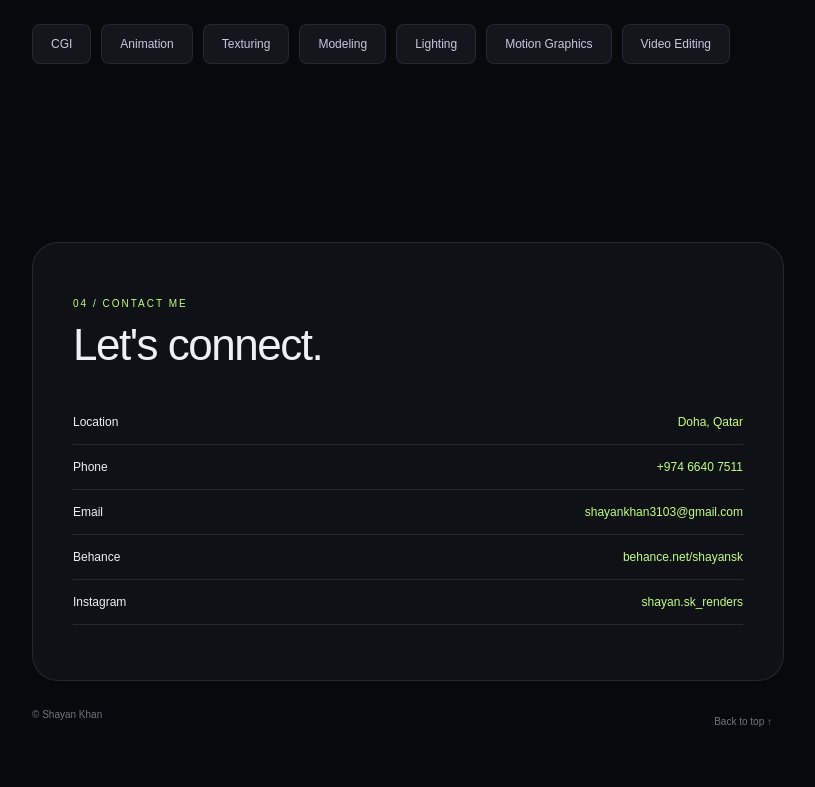
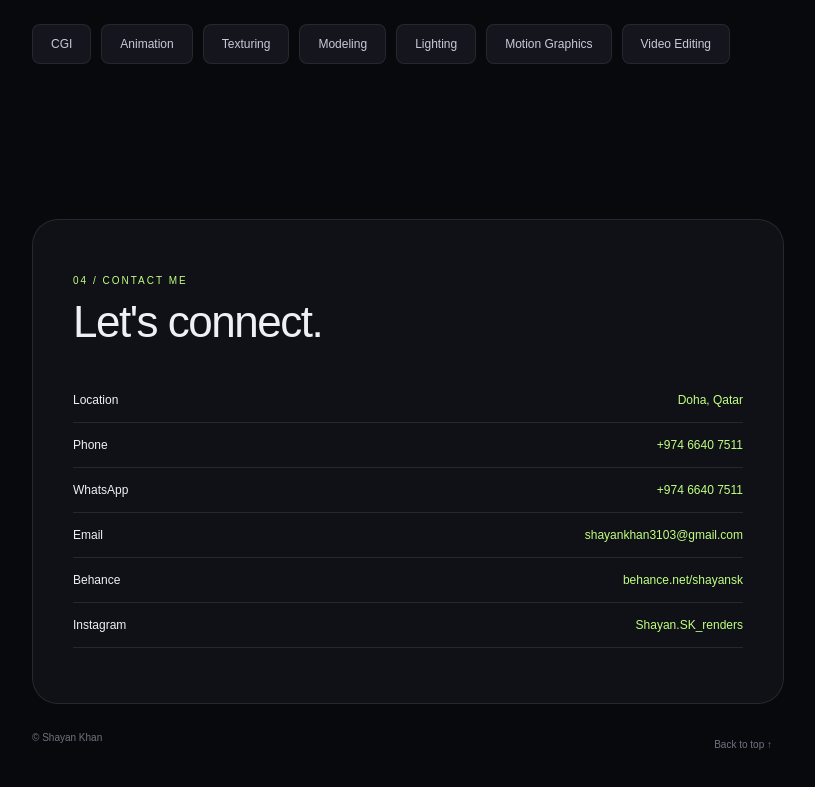
Before and after one commit to Mr-Rude/Shayan-portfolio-2, a React (Vite) app: page /#/home in a window 1280 px wide. Shown: the part 6854-7641 px from the top of the page, without its empty margins (232-1047 px from the left). Built offline with nearby package versions, Linux system fonts and the light colour scheme.

Commit message:
contact me links added

```diff
--- a/src/data/site.js
+++ b/src/data/site.js
@@ -16,7 +16,8 @@ export const experience = [
 export const contacts = [
   { label: 'Location', text: 'Doha, Qatar', href: null },
   { label: 'Phone', text: '+974 6640 7511', href: 'tel:+97466407511' },
+  { label: 'WhatsApp', text: '+974 6640 7511', href: 'https://wa.me/97466407511' },
   { label: 'Email', text: 'shayankhan3103@gmail.com', href: 'mailto:shayankhan3103@gmail.com' },
-  { label: 'Behance', text: 'behance.net/shayansk', href: 'https://behance.net/shayansk' },
-  { label: 'Instagram', text: 'shayan.sk_renders', href: 'https://instagram.com/shayan.sk_renders' },
+  { label: 'Behance', text: 'behance.net/shayansk', href: 'https://www.behance.net/shayansk' },
+  { label: 'Instagram', text: 'Shayan.SK_renders', href: 'https://www.instagram.com/shayan.sk_renders/' },
 ];
```
